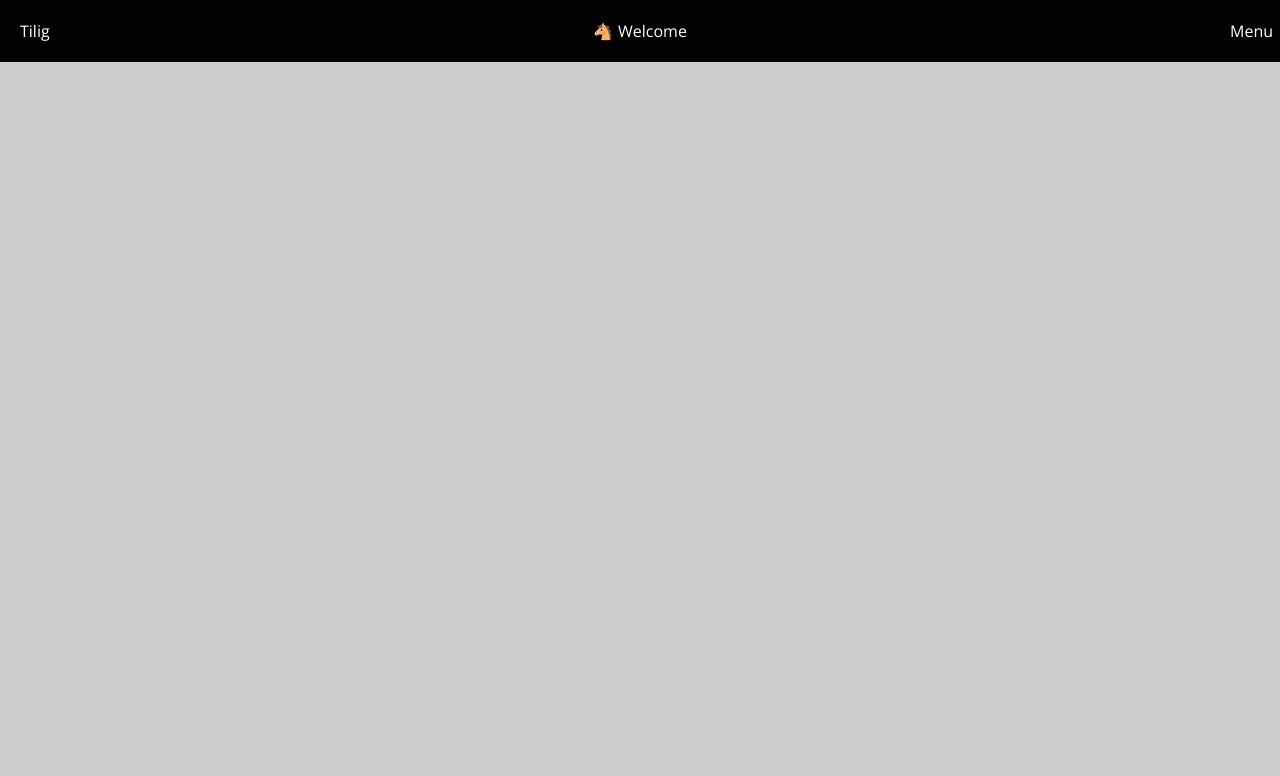
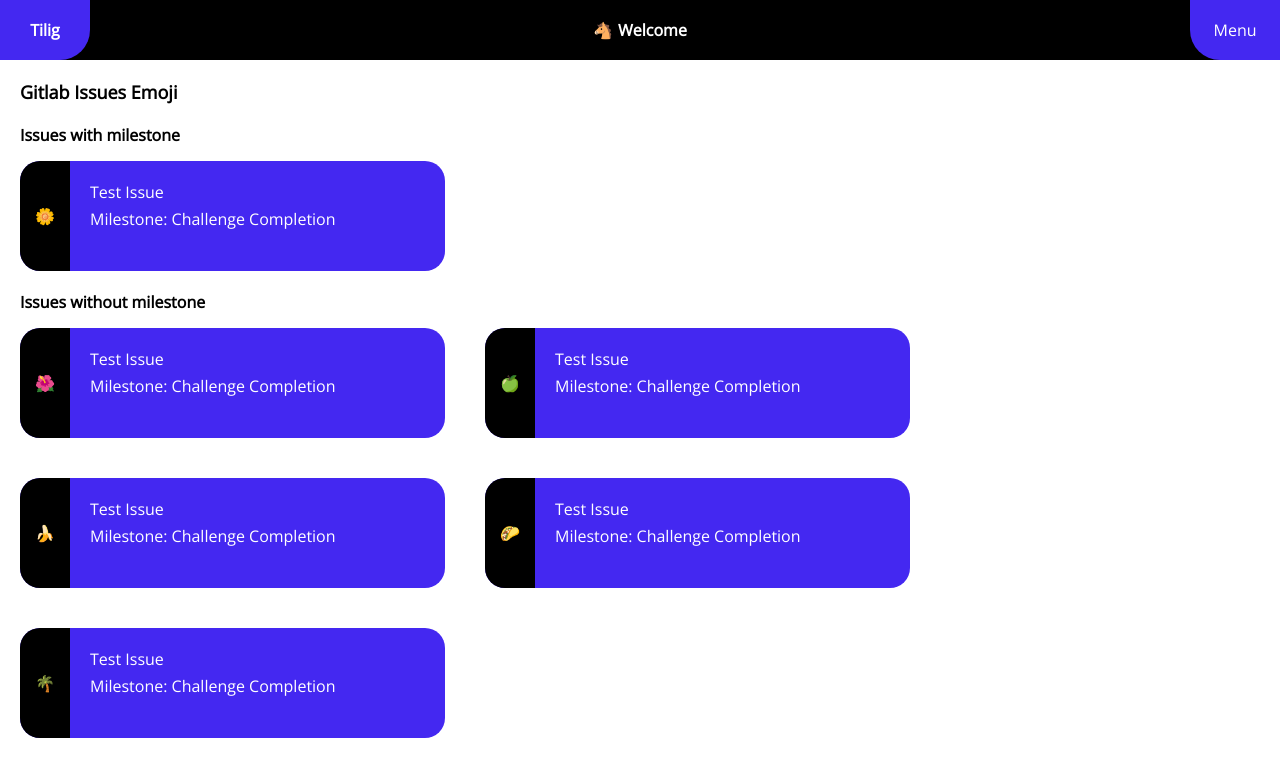
Before and after one commit to igbominadeveloper/gitlab-issues, a Vue app: page / in a window 1280 px wide. Shown: the top 776 px of the page. Built offline with nearby package versions, Linux system fonts and the light colour scheme.

Commit message:
create reusable components

```diff
--- a/src/assets/global.css
+++ b/src/assets/global.css
@@ -23,7 +23,7 @@ html {
 }
 
 :root {
-  --color-primary: rgb(61, 30, 238);
+  --color-primary: #4428f1;
   --color-white: #fff;
   --color-black: #000;
   --color-primary-gray: #ccc;
--- a/src/components/Header.vue
+++ b/src/components/Header.vue
@@ -1,13 +1,20 @@
 <template>
-  <h1>{{ title }}</h1>
+  <h1 :class="type === 'big' ? 'big-heading' : ''">{{ text }}</h1>
 </template>
 
 <script>
 export default {
   props: {
-    title: {
+    text: {
       type: String,
       required: true,
+    },
+    type: {
+      type: String,
+      default: 'small',
+      validator(value) {
+        return ['big', 'small'].includes(value);
+      },
     },
   },
 };
@@ -15,8 +22,13 @@ export default {
 
 <style scoped>
 h1 {
-  font-size: 2em;
+  font-size: 16px;
+  font-weight: bold;
 
-  margin: 20px 0;
+  margin: 0 0 15px;
+}
+
+.big-heading {
+  font-size: 18px;
 }
 </style>
--- /dev/null
+++ b/src/components/Issue.vue
@@ -0,0 +1,59 @@
+<template>
+  <div class="issue">
+    <div class="issue-emoji">
+      {{ emojiHex | emoji }}
+    </div>
+    <div class="issue-body">
+      <p>Test Issue</p>
+      <p>Milestone: Challenge Completion</p>
+    </div>
+  </div>
+</template>
+
+<script>
+import { randomEmoji } from '@utils';
+
+export default {
+  name: 'Issue',
+  data: () => ({
+    emojiHex: '',
+  }),
+  created() {
+    this.emojiHex = randomEmoji();
+  },
+};
+</script>
+
+<style lang="scss" scoped>
+.issue {
+  height: 110px;
+  width: 100%;
+  max-width: 425px;
+
+  border-radius: 20px;
+
+  display: grid;
+  grid-template-columns: 50px 1fr;
+
+  color: var(--color-white);
+  background: var(--color-primary);
+}
+
+.issue-emoji {
+  background: var(--color-black);
+  display: flex;
+  align-items: center;
+  justify-content: center;
+
+  border-top-left-radius: 20px;
+  border-bottom-left-radius: 20px;
+}
+
+.issue-body {
+  padding: 20px;
+
+  display: flex;
+  flex-direction: column;
+  gap: 5px;
+}
+</style>
--- /dev/null
+++ b/src/components/Issues.vue
@@ -0,0 +1,46 @@
+<template>
+  <div class="issues">
+    <app-header type="big" text="Gitlab Issues Emoji" />
+    <div class="issues-section">
+      <app-header text="Issues with milestone" />
+      <app-issue />
+    </div>
+
+    <div class="issues-section">
+      <app-header text="Issues without milestone" />
+
+      <div class="issues-list">
+        <app-issue />
+        <app-issue />
+        <app-issue />
+        <app-issue />
+        <app-issue />
+      </div>
+    </div>
+  </div>
+</template>
+
+<script>
+import AppHeader from '@components/Header.vue';
+import AppIssue from '@components/Issue.vue';
+
+export default {
+  name: 'Issues',
+  components: {
+    AppHeader,
+    AppIssue,
+  },
+};
+</script>
+
+<style lang="scss" scoped>
+.issues-section {
+  margin: 20px 0;
+}
+
+.issues-list {
+  display: flex;
+  flex-wrap: wrap;
+  gap: 40px;
+}
+</style>
--- a/src/components/Navbar.vue
+++ b/src/components/Navbar.vue
@@ -1,11 +1,11 @@
 <template>
   <nav class="nav">
-    <p>Tilig</p>
+    <p class="nav-item nav-logo">Tilig</p>
     <div class="nav-title">
       <p>{{ 128052 | emoji }}</p>
       <p>Welcome</p>
     </div>
-    <p>Menu</p>
+    <p class="nav-item nav-menu">Menu</p>
   </nav>
 </template>
 
@@ -23,11 +23,14 @@ export default {
 .nav {
   background: var(--color-black);
   width: 100%;
-  padding: 20px;
   color: var(--color-white);
+  font-size: 18px;
+  font-weight: bold;
 
   display: grid;
-  grid-template-columns: 30px 1fr 30px;
+  grid-template-columns: 90px 1fr 90px;
+  height: 60px;
+  align-items: stretch;
 }
 
 .nav-title {
@@ -36,5 +39,25 @@ export default {
   align-items: center;
   justify-content: center;
   gap: 5px;
+
+  font-size: 16px;
+}
+
+.nav-item {
+  background: var(--color-primary);
+  display: flex;
+  align-items: center;
+  justify-content: center;
+
+  font-size: 16px;
+}
+
+.nav-logo {
+  border-bottom-right-radius: 30px;
+}
+
+.nav-menu {
+  border-bottom-left-radius: 30px;
+  font-weight: 300;
 }
 </style>
--- a/src/views/Home.vue
+++ b/src/views/Home.vue
@@ -1,25 +1,35 @@
 <template>
-  <main>
-    <navbar />
+  <main class="main">
+    <app-navbar />
+
+    <div class="main-content">
+      <app-issues />
+    </div>
   </main>
 </template>
 
 <script>
-import Navbar from '@components/Navbar.vue';
+import AppNavbar from '@components/Navbar.vue';
+import AppIssues from '@components/Issues.vue';
 
 export default {
   name: 'Home',
   components: {
-    Navbar,
+    AppNavbar,
+    AppIssues,
   },
 };
 </script>
 
 <style scoped>
-main {
+.main {
   width: 100%;
   height: 100%;
 
-  background-color: var(--color-primary-gray);
+  background-color: var(--color-white);
+}
+
+.main-content {
+  padding: 20px;
 }
 </style>
```
